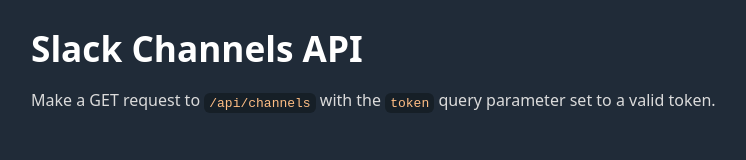
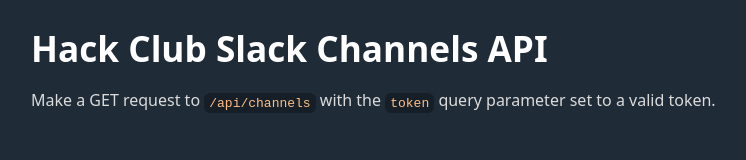
Before and after one commit to YodaLightsabr/slack-channels, a website: page public/index.html in a window 1280 px wide. Shown: the whole page, without its empty margins (209-955 px from the left). Drawn offline with nearby package versions, Linux system fonts and the light colour scheme.

Commit message:
Fix title

```diff
--- a/public/index.html
+++ b/public/index.html
@@ -4,11 +4,11 @@
     <meta charset="UTF-8">
     <meta http-equiv="X-UA-Compatible" content="IE=edge">
     <meta name="viewport" content="width=device-width, initial-scale=1.0">
-    <title>Document</title>
+    <title>Hack Club Channels API</title>
     <link rel="stylesheet" href="https://cdn.jsdelivr.net/npm/water.css@2/out/dark.css">
 </head>
 <body>
-    <h1>Slack Channels API</h1>
+    <h1>Hack Club Slack Channels API</h1>
     <p>Make a GET request to <code>/api/channels</code> with the <code>token</code> query parameter set to a valid token.</p>
 </body>
 </html>
```
